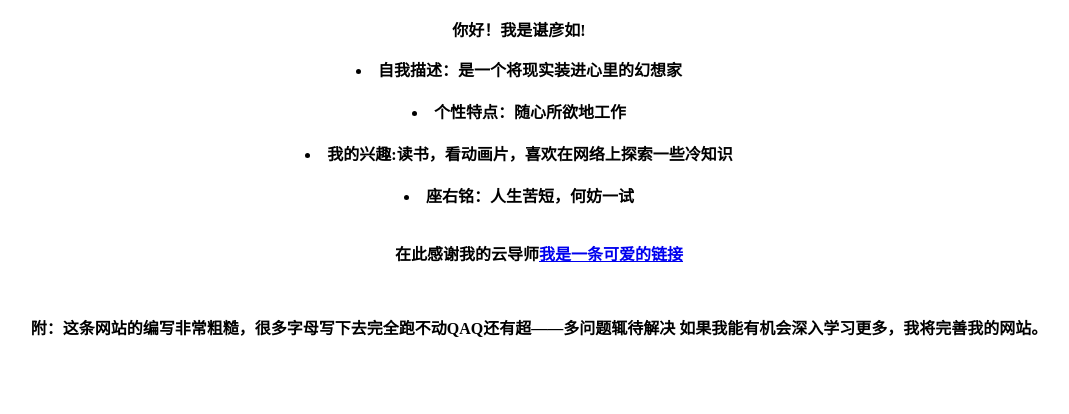
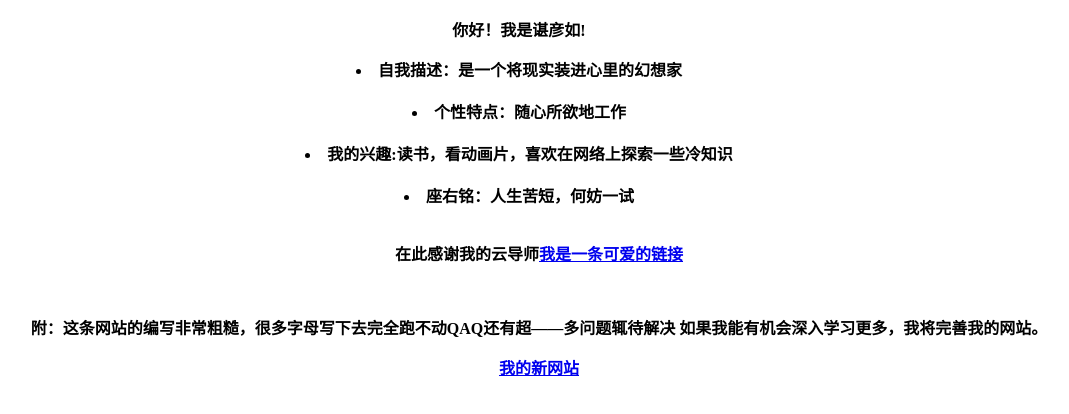
Before and after one commit to chenyanruMr/re0-2, a plain HTML site: page index.html in a window 1280 px wide. Shown: the part 116-530 px from the top of the page, without its empty margins (121-1190 px from the left). Drawn offline with Linux system fonts and the light colour scheme.

Commit message:
Update index.html

```diff
--- a/index.html
+++ b/index.html
@@ -26,4 +26,6 @@
 </p><br>
 <div><p>附：这条网站的编写非常粗糙，很多字母写下去完全跑不动QAQ还有超——多问题辄待解决
   如果我能有机会深入学习更多，我将完善我的网站。</p>
+  <a href="https://chenyanrumr.github.io/re0-3/
+">我的新网站</a>
 </html>
```
